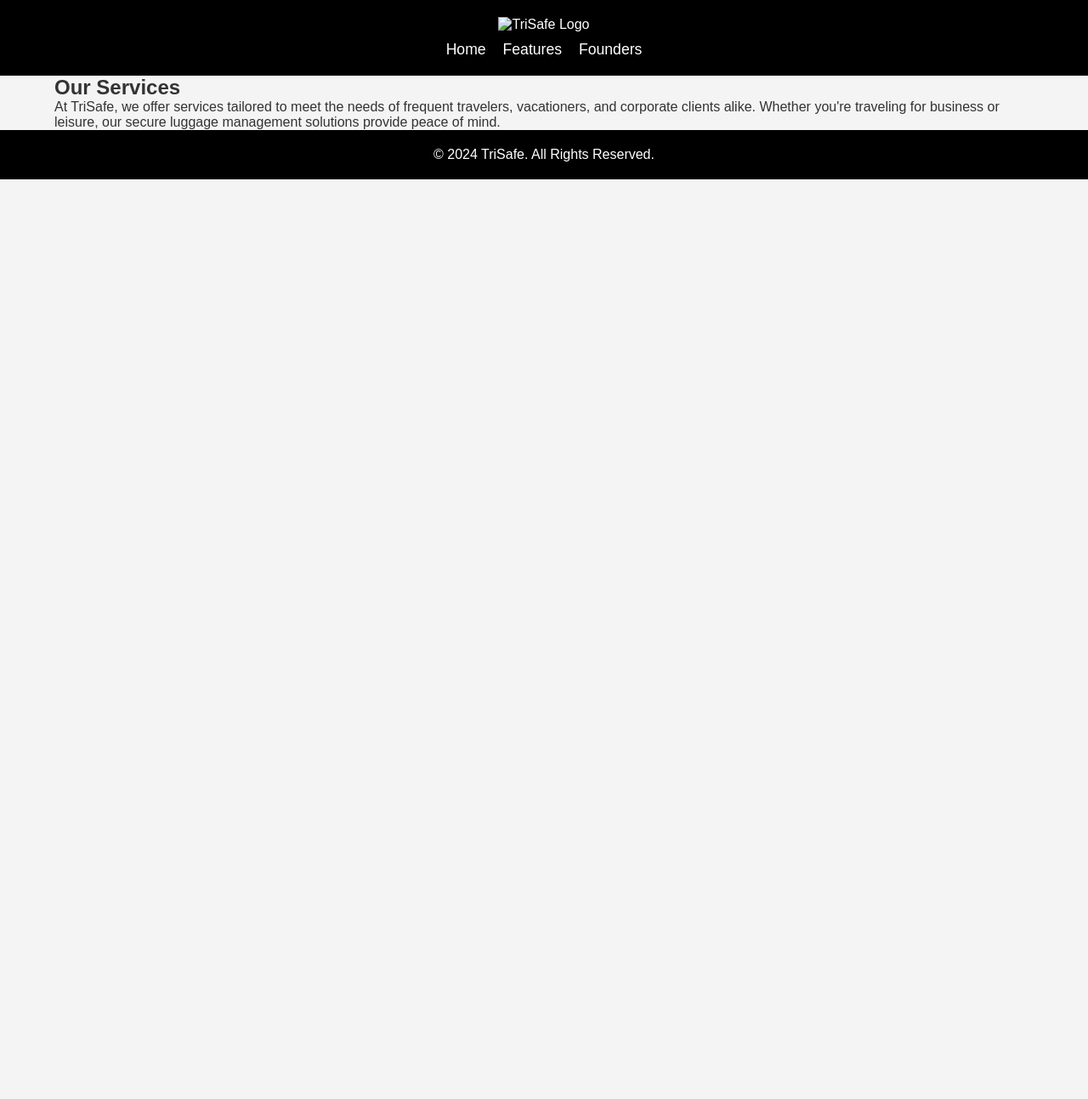
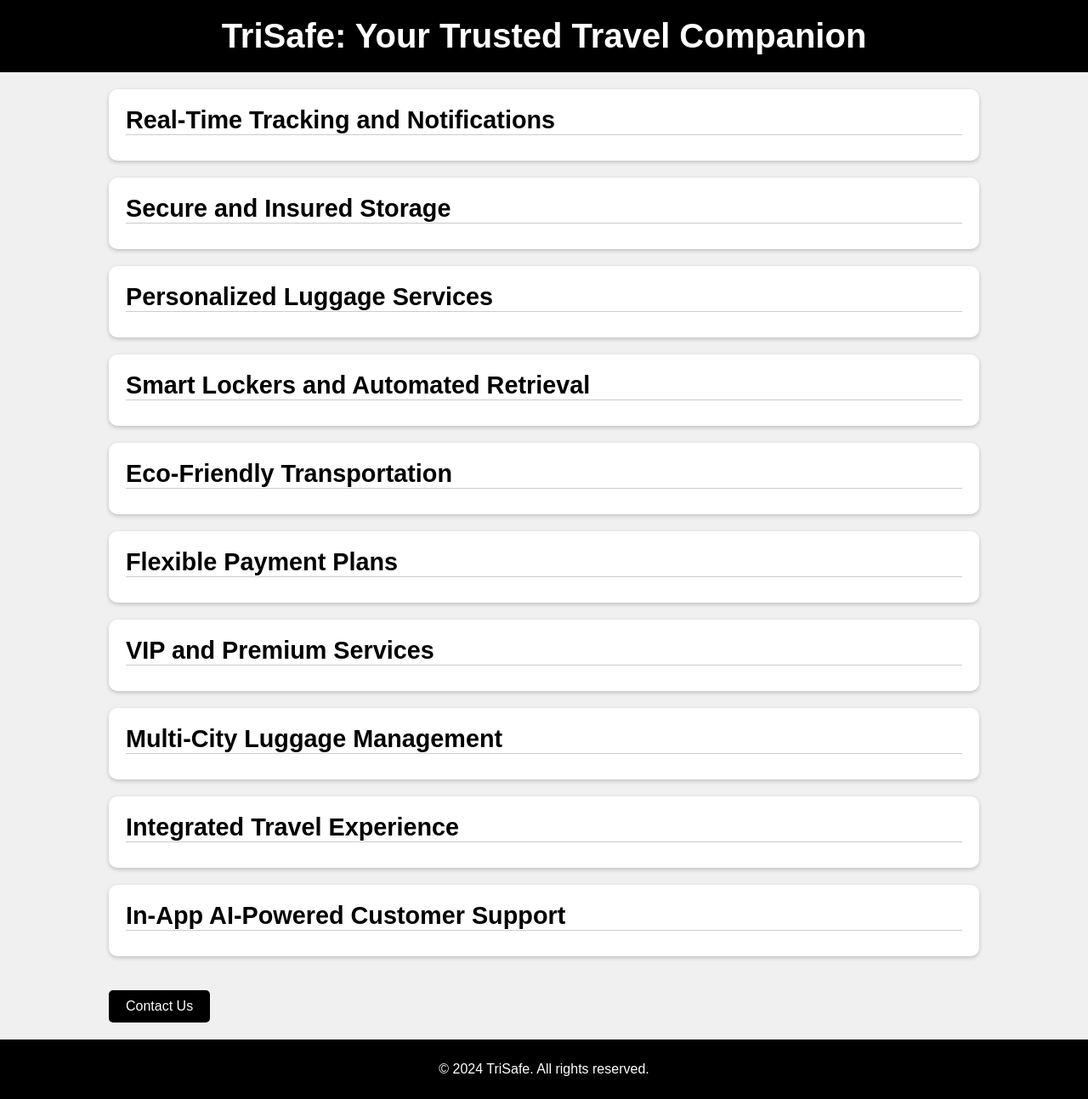
Before and after one commit to Ashwin04-Tri/Trisafe-Website-New, a plain HTML site: page services.html in a window 1280 px wide. Shown: the whole page at 85% size. Before the commit the page ends 800 px from the top, so only its background shows below. Drawn offline with Linux system fonts and the light colour scheme.

Commit message:
Update services.html
Updated services. html

```diff
--- a/services.html
+++ b/services.html
@@ -3,34 +3,151 @@
 <head>
     <meta charset="UTF-8">
     <meta name="viewport" content="width=device-width, initial-scale=1.0">
+    <meta http-equiv="X-UA-Compatible" content="ie=edge">
     <title>TriSafe - Services</title>
-    <link rel="stylesheet" href="styles.css">
+    <style>
+        body {
+            font-family: Arial, sans-serif;
+            margin: 0;
+            padding: 0;
+            background-color: #f0f0f0;
+            color: #333;
+        }
+
+        header {
+            background-color: black;
+            color: white;
+            text-align: center;
+            padding: 20px 0;
+        }
+
+        h1 {
+            margin: 0;
+            font-size: 2.5em;
+        }
+
+        .container {
+            width: 80%;
+            margin: 0 auto;
+            padding: 20px 0;
+        }
+
+        .service-list {
+            background-color: #fff;
+            border-radius: 10px;
+            box-shadow: 0 2px 5px rgba(0, 0, 0, 0.2);
+            padding: 20px;
+            margin-bottom: 20px;
+        }
+
+        .service-list h2 {
+            margin: 0 0 10px 0;
+            font-size: 1.8em;
+            color: black;
+            cursor: pointer;
+            border-bottom: 1px solid #ccc;
+        }
+
+        .service-list p {
+            font-size: 1em;
+            color: #555;
+            display: none;
+        }
+
+        footer {
+            background-color: black;
+            color: white;
+            text-align: center;
+            padding: 10px 0;
+        }
+
+        button {
+            background-color: black;
+            color: white;
+            border: none;
+            padding: 10px 20px;
+            font-size: 1em;
+            cursor: pointer;
+            border-radius: 5px;
+            margin-top: 20px;
+        }
+    </style>
 </head>
 <body>
+
 <header>
-        <div class="container">
-            <img src="trisafe-logo.png" alt="TriSafe Logo" class="logo">
-            <nav>
-                <ul>
-                    <li><a href="index.html">Home</a></li>
-                    <li><a href="features.html">Features</a></li>
-                    <li><a href="founders.html">Founders</a></li>
-                </ul>
-            </nav>
-        </div>
+    <h1>TriSafe: Your Trusted Travel Companion</h1>
 </header>
 
-    <section class="services">
 <div class="container">
-            <h2>Our Services</h2>
-            <p>At TriSafe, we offer services tailored to meet the needs of frequent travelers, vacationers, and corporate clients alike. Whether you're traveling for business or leisure, our secure luggage management solutions provide peace of mind.</p>
+
+    <div class="service-list">
+        <h2 onclick="toggleDetails(1)">Real-Time Tracking and Notifications</h2>
+        <p id="details1">Track your luggage from pickup to delivery with real-time updates and notifications at every step.</p>
     </div>
-    </section>
+
+    <div class="service-list">
+        <h2 onclick="toggleDetails(2)">Secure and Insured Storage</h2>
+        <p id="details2">We offer 24/7 surveillance and optional insurance for high-value items, ensuring your luggage's safety.</p>
+    </div>
+
+    <div class="service-list">
+        <h2 onclick="toggleDetails(3)">Personalized Luggage Services</h2>
+        <p id="details3">Customize your experience with luggage wrapping, cleaning, and minor repairs.</p>
+    </div>
+
+    <div class="service-list">
+        <h2 onclick="toggleDetails(4)">Smart Lockers and Automated Retrieval</h2>
+        <p id="details4">Store and retrieve your luggage 24/7 using our smart lockers via QR code or the TriSafe app.</p>
+    </div>
+
+    <div class="service-list">
+        <h2 onclick="toggleDetails(5)">Eco-Friendly Transportation</h2>
+        <p id="details5">We use electric vehicles and offer carbon offset options for environmentally conscious travelers.</p>
+    </div>
+
+    <div class="service-list">
+        <h2 onclick="toggleDetails(6)">Flexible Payment Plans</h2>
+        <p id="details6">Choose from pay-as-you-go, subscription models for frequent travelers, or installment plans for long-term storage.</p>
+    </div>
+
+    <div class="service-list">
+        <h2 onclick="toggleDetails(7)">VIP and Premium Services</h2>
+        <p id="details7">Enjoy priority pick-up and drop-off, concierge services, and luxury lounges while you wait for your luggage.</p>
+    </div>
+
+    <div class="service-list">
+        <h2 onclick="toggleDetails(8)">Multi-City Luggage Management</h2>
+        <p id="details8">Store your luggage in one city and retrieve it in another, ideal for complex travel itineraries.</p>
+    </div>
+
+    <div class="service-list">
+        <h2 onclick="toggleDetails(9)">Integrated Travel Experience</h2>
+        <p id="details9">The TriSafe app integrates with popular travel apps to streamline luggage management.</p>
+    </div>
+
+    <div class="service-list">
+        <h2 onclick="toggleDetails(10)">In-App AI-Powered Customer Support</h2>
+        <p id="details10">24/7 AI-powered customer support for assistance with bookings, modifications, and general inquiries.</p>
+    </div>
+
+    <button onclick="location.href='mailto:trisafesupport@gmail.com';">Contact Us</button>
+</div>
 
 <footer>
-        <div class="container">
-            <p>&copy; 2024 TriSafe. All Rights Reserved.</p>
-        </div>
+    <p>&copy; 2024 TriSafe. All rights reserved.</p>
 </footer>
+
+<script>
+    function toggleDetails(id) {
+        var details = document.getElementById("details" + id);
+        if (details.style.display === "block") {
+            details.style.display = "none";
+        } else {
+            details.style.display = "block";
+        }
+    }
+</script>
+
 </body>
 </html>
```
Lines whose indentation alone changed are shown as unchanged.
